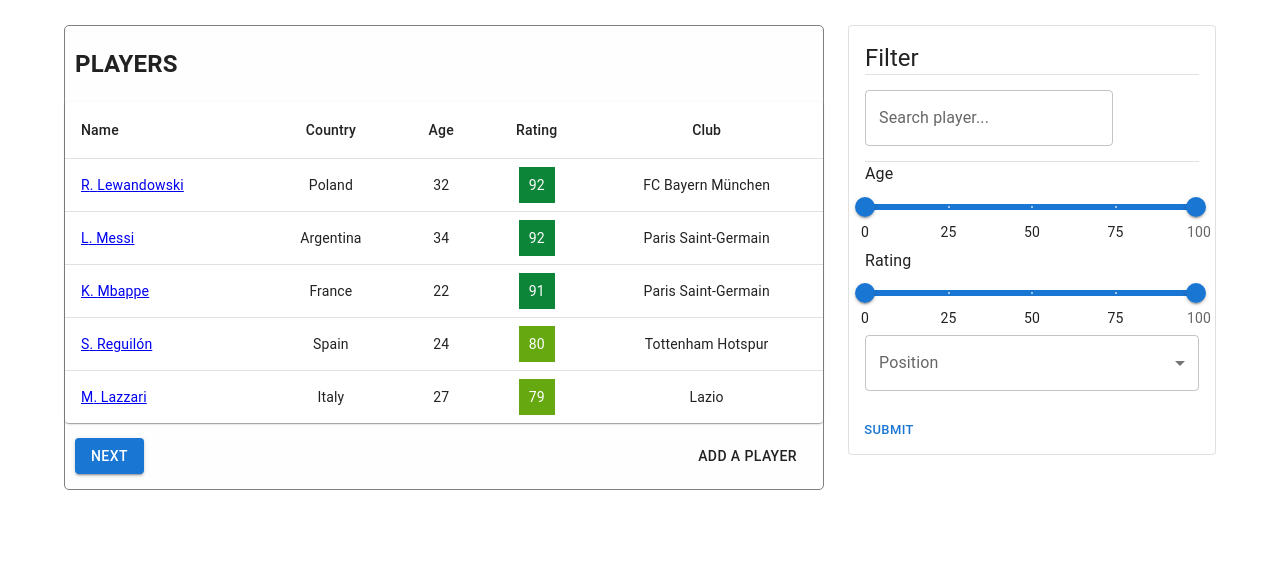
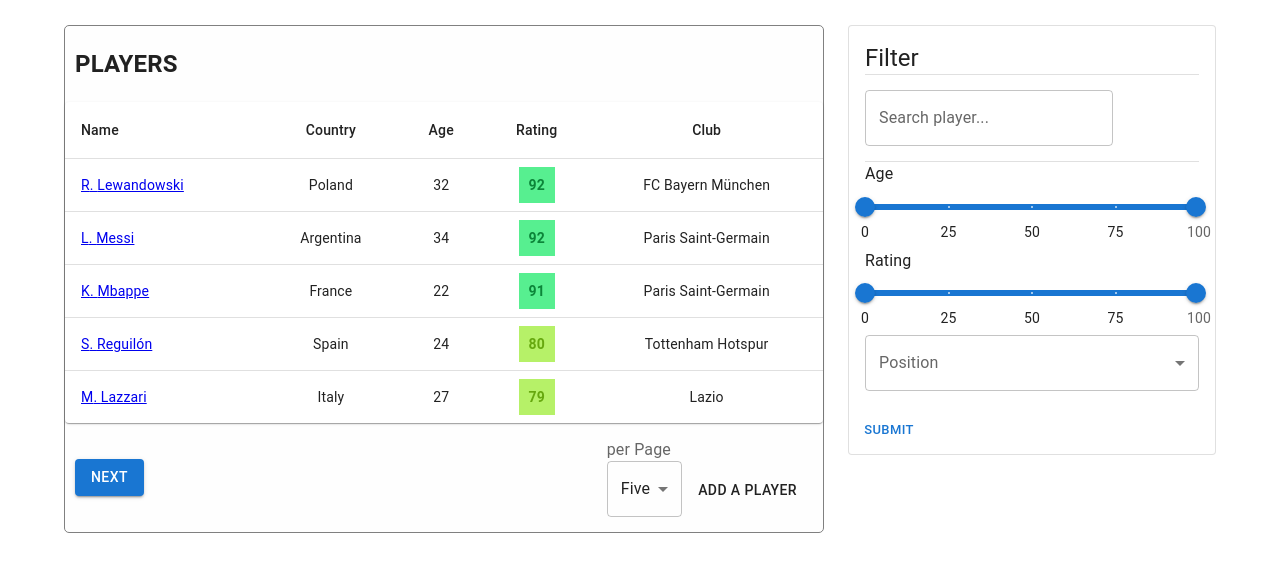
Before and after one commit to sardor-ab/react-query, a React (Create React App) app: page / in a window 1280 px wide. Shown: the top 572 px of the page. Built offline with nearby package versions, Linux system fonts and the light colour scheme; data requests are answered from the project's data file.

Commit message:
feat: Players per page added

```diff
--- a/db.json
+++ b/db.json
@@ -239,6 +239,16 @@
       "age": "22",
       "rating": "50",
       "id": 22
+    },
+    {
+      "name": "Itachi",
+      "surname": "Uchiha",
+      "country": "England",
+      "club": "Chelsea",
+      "position": "ST",
+      "age": "22",
+      "rating": "85",
+      "id": 23
     }
   ],
   "teams": [
@@ -262,23 +272,5 @@
       "name": "Manchester City",
       "league": "English Premier League"
     }
-  ],
-  "countries": [
-    {
-      "id": 0,
-      "name": "England"
-    },
-    {
-      "id": 1,
-      "name": "France"
-    },
-    {
-      "id": 2,
-      "name": "Portugal"
-    },
-    {
-      "id": 3,
-      "name": "Brazil"
-    }
   ]
 }
--- a/src/App.js
+++ b/src/App.js
@@ -8,7 +8,7 @@ import TeamPage from "./pages/Team";
 import "./App.css";
 
 // Create a client
-const queryClient = new QueryClient();
+export const queryClient = new QueryClient();
 
 function App() {
   return (
--- a/src/components/MainContent/index.js
+++ b/src/components/MainContent/index.js
@@ -1,6 +1,6 @@
 import axios from "axios";
 import React, { useState } from "react";
-import { useQuery } from "react-query";
+import { useQuery, useInfiniteQuery } from "react-query";
 import Box from "@mui/material/Box";
 import CircularProgress from "@mui/material/CircularProgress";
 import PlayerTable from "../PlayerTable";
@@ -8,6 +8,7 @@ import "./index.css";
 
 const MainComponent = () => {
   const [page, setPage] = useState(1);
+  const [playersPerPage, setPlayersPerPage] = useState(5);
 
   const setPrevPage = () => {
     setPage(page - 1);
@@ -19,16 +20,18 @@ const MainComponent = () => {
 
   const fetchPlayers = async (page) => {
     return await axios.get(
-      `http://localhost:3001/players?_limit=5&_page=${page}`
+      `http://localhost:3001/players?_limit=${playersPerPage}&_page=${page}`
     );
   };
 
-  const { isLoading, isError, data, error } = useQuery(
-    ["players", page],
+  const { isLoading, isError, data, error } = useInfiniteQuery(
+    ["players", page, playersPerPage],
     () => fetchPlayers(page),
     {
       refetchInterval: 2000,
       refetchIntervalInBackground: true,
+      getPreviousPageParam: (firstPage) => firstPage.previousId ?? undefined,
+      getNextPageParam: (lastPage) => lastPage.nextId ?? undefined,
     }
   );
 
@@ -52,8 +55,10 @@ const MainComponent = () => {
         </div>
         <div className="MainComponent__content-body">
           <PlayerTable
-            data={data}
+            data={data?.pages[0].data}
             page={page}
+            playersPerPage={playersPerPage}
+            setPlayersPerPage={setPlayersPerPage}
             setNextPage={setNextPage}
             setPrevPage={setPrevPage}
           />
--- a/src/components/PlayerTable/index.css
+++ b/src/components/PlayerTable/index.css
@@ -1,25 +1,29 @@
 .rating-text {
   padding: 10px;
   color: #fff;
+  font-weight: bold;
   text-align: center !important;
 }
 .elite {
-  background: #0c8539 !important;
+  color: #0c8539 !important;
+  background: #57ef90 !important;
 }
 .excellent {
-  background: #66a80f !important;
+  color: #66a80f !important;
+  background: #b6f168 !important;
 }
 .good {
-  background: #e6b600 !important;
+  color: #e6b600 !important;
+  background: #ffe173 !important;
 }
 .poor {
-  background: #d95c0f !important;
+  color: #d95c0f !important;
+  background: #f6ab7c !important;
 }
 .ItemsList__action {
   padding: 15px 10px;
-}
-.ItemsList__action {
   display: flex;
+  align-items: center;
   justify-content: space-between;
 }
 .Loading {
--- a/src/components/PlayerTable/index.js
+++ b/src/components/PlayerTable/index.js
@@ -24,11 +24,21 @@ import MenuItem from "@mui/material/MenuItem";
 
 import "./index.css";
 import { useAddNewPlayerData } from "../../hooks/hooks";
+import { queryClient } from "../../App";
 
-const PlayerTable = ({ data, page, setNextPage, setPrevPage }) => {
+const PlayerTable = ({
+  data,
+  page,
+  playersPerPage,
+  setPlayersPerPage,
+  setNextPage,
+  setPrevPage,
+}) => {
   const [open, setOpen] = React.useState(false);
   const addNewPlayer = () => setOpen(true);
   const handleClose = () => setOpen(false);
+
+  let canOpenNextPage = data.length >= playersPerPage ? {} : false;
 
   const [formValues, setFormValues] = React.useState({
     name: "",
@@ -51,7 +61,11 @@ const PlayerTable = ({ data, page, setNextPage, setPrevPage }) => {
     console.log(form);
   };
 
-  const { mutate, isLoading: isMutating } = useAddNewPlayerData();
+  const {
+    mutate,
+    isLoading: isMutating,
+    isError: mutatingError,
+  } = useAddNewPlayerData();
 
   const handleSubmit = (event) => {
     event.preventDefault();
@@ -112,6 +126,15 @@ const PlayerTable = ({ data, page, setNextPage, setPrevPage }) => {
   const handleInputRatingChange = (event) => {
     setFormValues({ ...formValues, rating: event.target.value });
   };
+  const handlePlayersPerPageChange = (event) => {
+    setPlayersPerPage(event.target.value);
+  };
+
+  const sortByTeam = () => {
+    queryClient.setQueryData("players", (data) => {
+      console.log("data: ", data);
+    });
+  };
 
   if (isMutating) {
     return (
@@ -119,6 +142,10 @@ const PlayerTable = ({ data, page, setNextPage, setPrevPage }) => {
         <CircularProgress />
       </Box>
     );
+  }
+
+  if (mutatingError) {
+    return <div>Oops...we are facing some error :(</div>;
   }
 
   function createData(
@@ -134,7 +161,7 @@ const PlayerTable = ({ data, page, setNextPage, setPrevPage }) => {
     return { id, name, surname, positions, country, age, rating, club };
   }
 
-  const rows = data?.data.map((player) => {
+  const rows = data?.map((player) => {
     return createData(
       player.id,
       player.name,
@@ -203,28 +230,45 @@ const PlayerTable = ({ data, page, setNextPage, setPrevPage }) => {
                     {row.rating}
                   </span>
                 </TableCell>
-                <TableCell align="center">{row.club}</TableCell>
+                <TableCell align="center">
+                  <span onClick={sortByTeam}>{row.club}</span>
+                </TableCell>
               </TableRow>
             ))}
           </TableBody>
         </Table>
       </TableContainer>
       <Stack spacing={2} direction="row" className="ItemsList__action">
-        <div className="ItemsList__action-pages">
+        <div className="PlayerTable__action-pages">
           {page !== 1 && (
             <Button variant="contained" onClick={setPrevPage}>
               Prevoius
             </Button>
           )}
-          {page !== 5 && (
+          {canOpenNextPage && (
             <Button variant="contained" onClick={setNextPage}>
               Next
             </Button>
           )}
         </div>
-        <Button variant="outline" onClick={addNewPlayer}>
-          ADD A PLAYER
-        </Button>
+        <div className="PlayerTable__action-players">
+          <InputLabel id="select-playersPerPage-label">per Page</InputLabel>
+          <Select
+            labelId="select-playersPerPage-label"
+            id="playersPerPage-select"
+            value={playersPerPage}
+            label="playersPerPage"
+            onChange={handlePlayersPerPageChange}
+          >
+            <MenuItem value={5}>Five</MenuItem>
+            <MenuItem value={7}>Seven</MenuItem>
+            <MenuItem value={10}>Ten</MenuItem>
+          </Select>
+          <Button variant="outline" onClick={addNewPlayer}>
+            ADD A PLAYER
+          </Button>
+        </div>
+
         <Dialog open={open} onClose={handleClose}>
           <DialogTitle>A NEW PLAYER</DialogTitle>
           <DialogContent>
```
